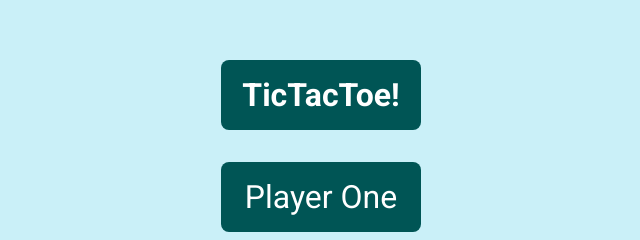
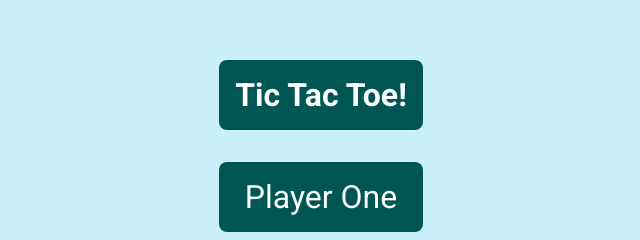
Before and after one commit to JackScottow/JackScottow.github.io, a plain HTML site: page TicTacToe/index.html in a window 1280 px wide. Shown: the part 150-390 px from the top of the page, 319-959 px from the left. Drawn offline with Linux system fonts and the light colour scheme.

Commit message:
Update index.html

```diff
--- a/TicTacToe/index.html
+++ b/TicTacToe/index.html
@@ -14,7 +14,7 @@
   </head>
   <body>
     <div id="start-game">
-      <h1>TicTacToe!</h1>
+      <h1>Tic Tac Toe!</h1>
       <div id="playerOneInput" contenteditable="true">Player One</div>
       <div id="playerTwoInput" contenteditable="true">Player Two</div>
       <button id="start-button">Play!</button>
```
